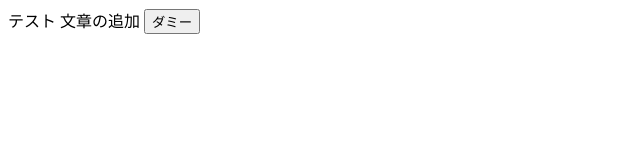
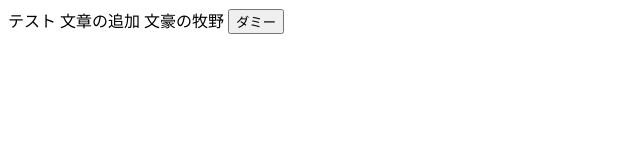
Before and after one commit to ei1923/20230421_test1, a plain HTML site: page index.html in a window 1280 px wide. Shown: the whole page, without its empty margins (0-640 px from the left). Drawn offline with Linux system fonts and the light colour scheme.

Commit message:
テスト
本文に文章を追加しました。

```diff
--- a/index.html
+++ b/index.html
@@ -7,6 +7,7 @@
     <body>
         テスト
         文章の追加
+        文豪の牧野
         <button>ダミー</button>
     </body>
 </html>
```
